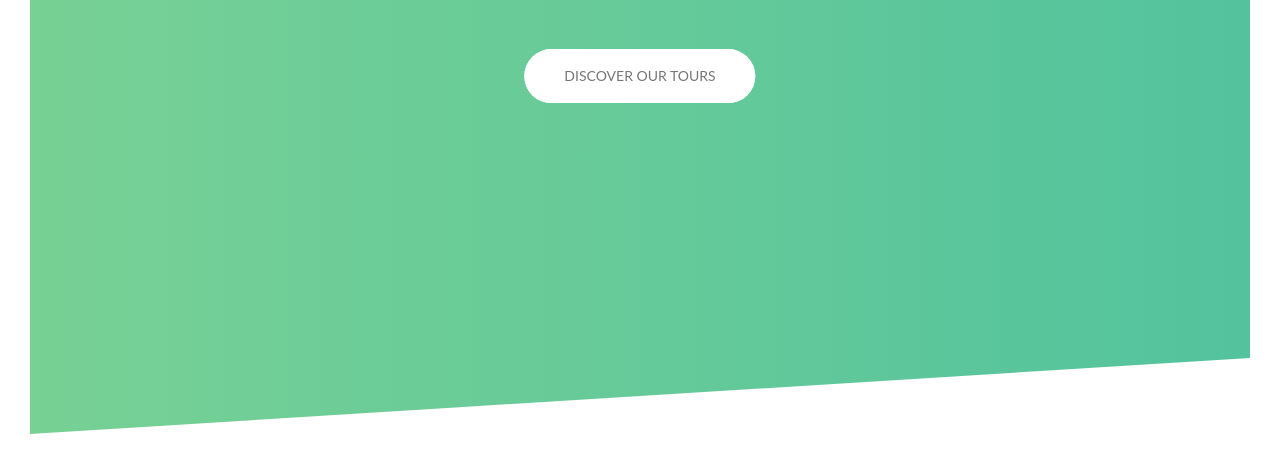
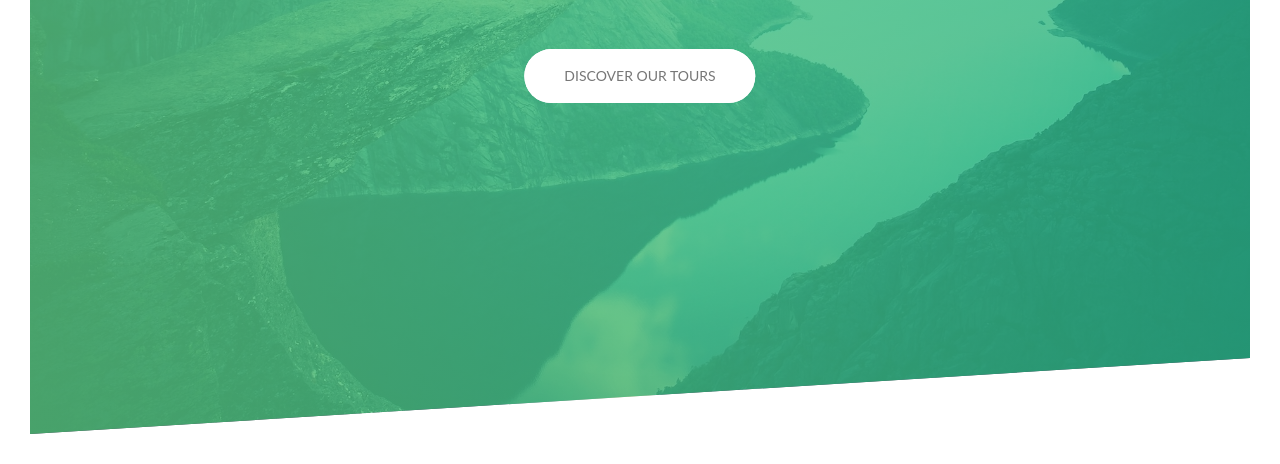
Before and after one commit to xaintobas/advanced-css-course, a website: page natours/index.html in a window 1280 px wide. Shown: the part 356-820 px from the top of the page. Drawn offline with Linux system fonts and the light colour scheme; the site is published under a folder, as on GitHub Pages, so addresses that start at the root find nothing.

Commit message:
SASS CSS

```diff
--- a/sass/layout/_header.scss
+++ b/sass/layout/_header.scss
@@ -1,5 +1,5 @@
 .header {
-  background-image: linear-gradient(to right, rgba($color-primary, 0.8), rgba($color-primary-dark, 0.8)), url(/natours/img/hero.jpg);
+  background-image: linear-gradient(to right, rgba($color-primary, 0.8), rgba($color-primary-dark, 0.8)), url(../img/hero.jpg);
   background-size: cover;
   background-position: top;
   height: 95vh;
```
Also changed, not shown: natours/css/styles.css, 1 other file.
